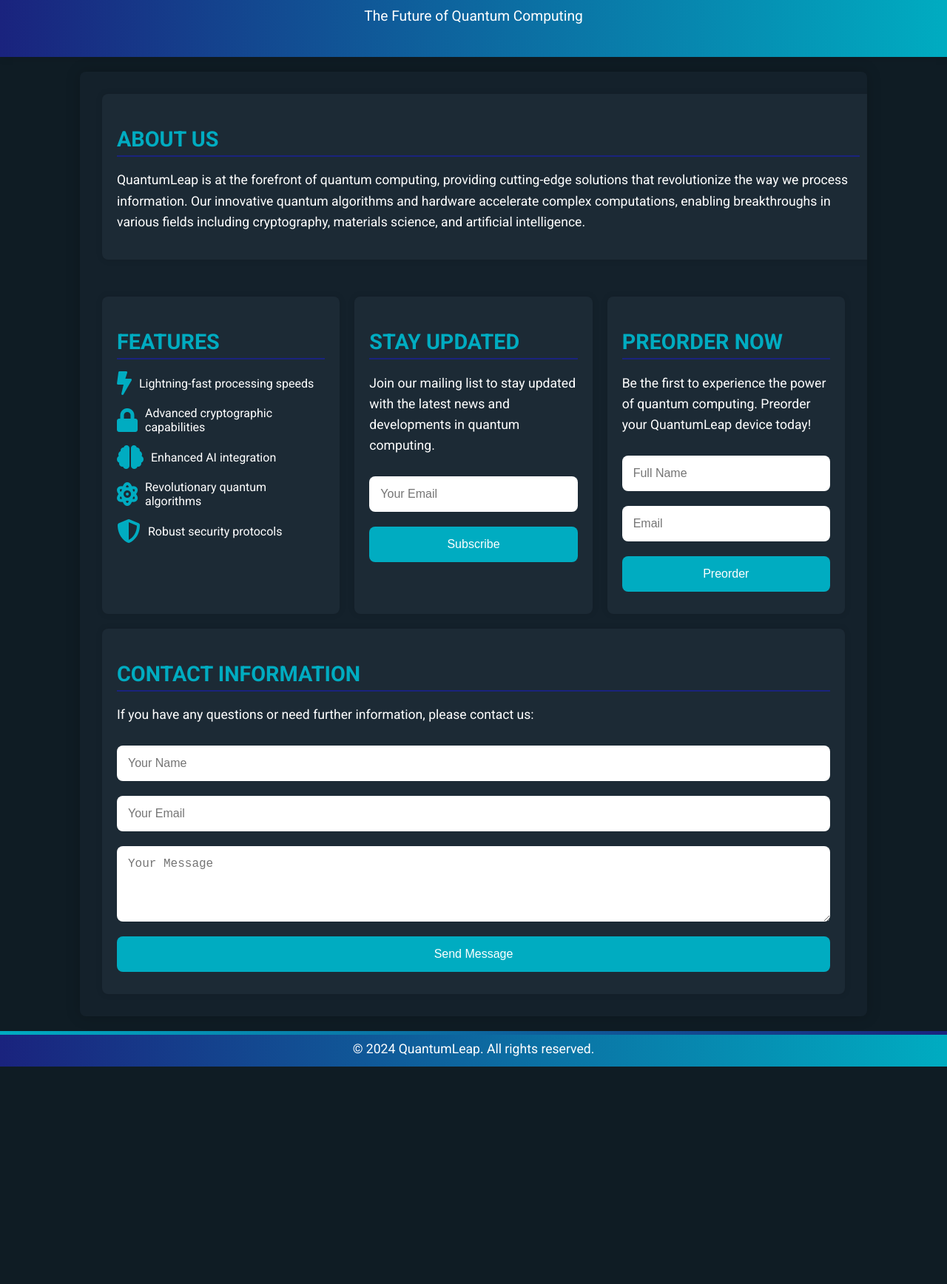
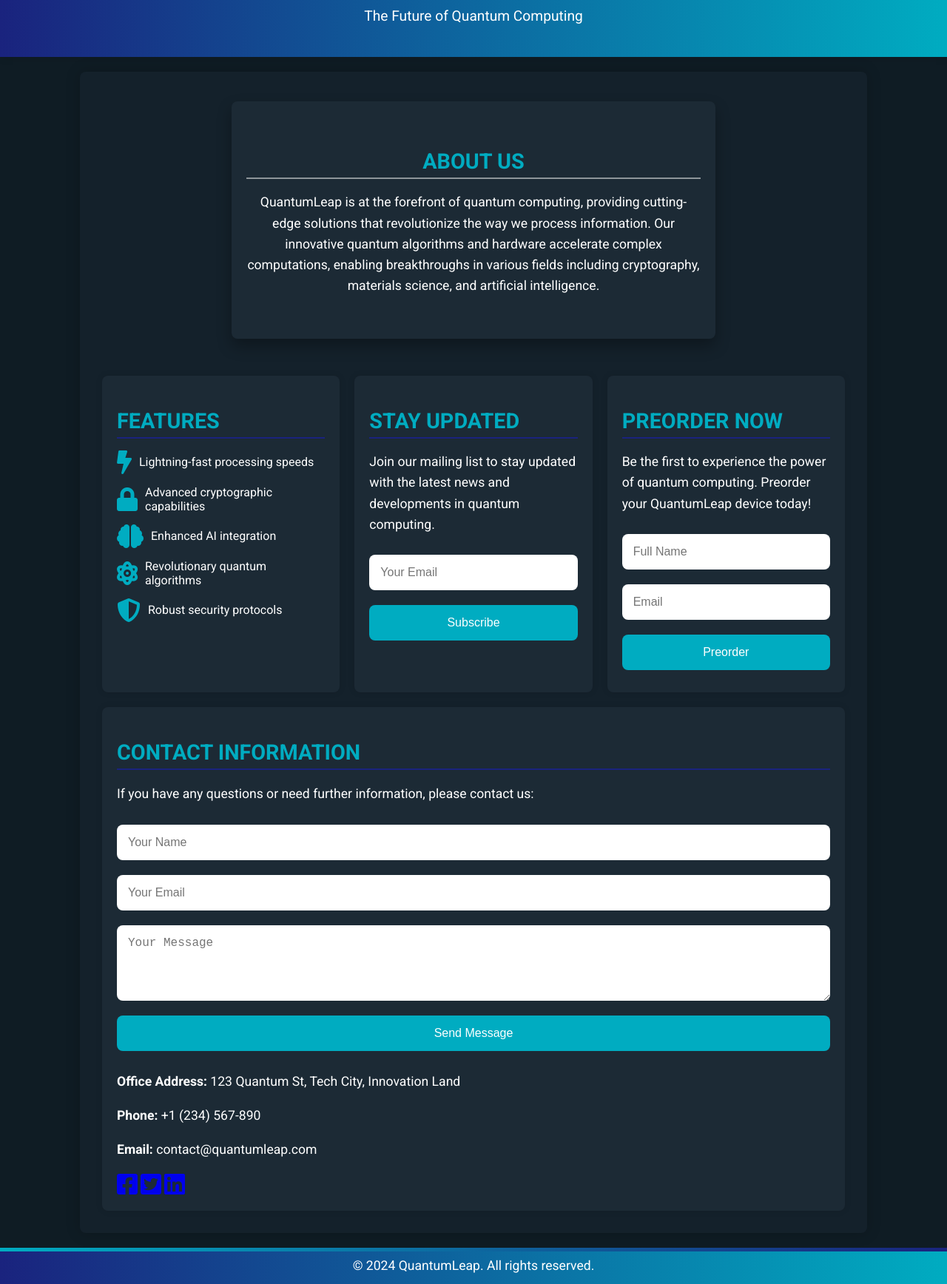
Before and after one commit to AnastasiaIvanko/QuantumLeap, a plain HTML site: page index.html in a window 1280 px wide. Shown: the part 80-1816 px from the top of the page at 74% size. Before the commit the page ends 1522 px from the top, so only its background shows below. Drawn offline with Linux system fonts and the light colour scheme.

Commit message:
Update index.html

```diff
--- a/index.html
+++ b/index.html
@@ -72,8 +72,17 @@
             box-shadow: 0 15px 30px rgba(0, 0, 0, 0.2);
         }
         .info {
-            width: calc(100% - 20px);
-            margin-bottom: 20px;
+            width: 60%;
+            margin: 20px auto;
+            text-align: center;
+            background: #1c2a35;
+            color: white;
+            padding: 40px 20px;
+            box-shadow: 0 10px 20px rgba(0, 0, 0, 0.3);
+        }
+        .info h2 {
+            color: #00acc1;
+            border-bottom: 2px solid rgba(255, 255, 255, 0.5);
         }
         h2 {
             color: #00acc1;
@@ -169,6 +178,9 @@
             .info, .signup, .preorder, .features, .contact {
                 margin: 10px 0;
             }
+            .info {
+                width: 80%;
+            }
         }
         @media (max-width: 480px) {
             header {
@@ -233,7 +245,15 @@
                     <input type="email" name="email" placeholder="Your Email" required>
                     <textarea name="message" placeholder="Your Message" rows="4" required></textarea>
                     <button type="submit">Send Message</button>
-
+                </form>
+                <p><strong>Office Address:</strong> 123 Quantum St, Tech City, Innovation Land</p>
+                <p><strong>Phone:</strong> +1 (234) 567-890</p>
+                <p><strong>Email:</strong> contact@quantumleap.com</p>
+                <div>
+                    <a href="#"><i class="fab fa-facebook-square fa-2x"></i></a>
+                    <a href="#"><i class="fab fa-twitter-square fa-2x"></i></a>
+                    <a href="#"><i class="fab fa-linkedin fa-2x"></i></a>
+                </div>
             </div>
         </div>
     </div>
```
